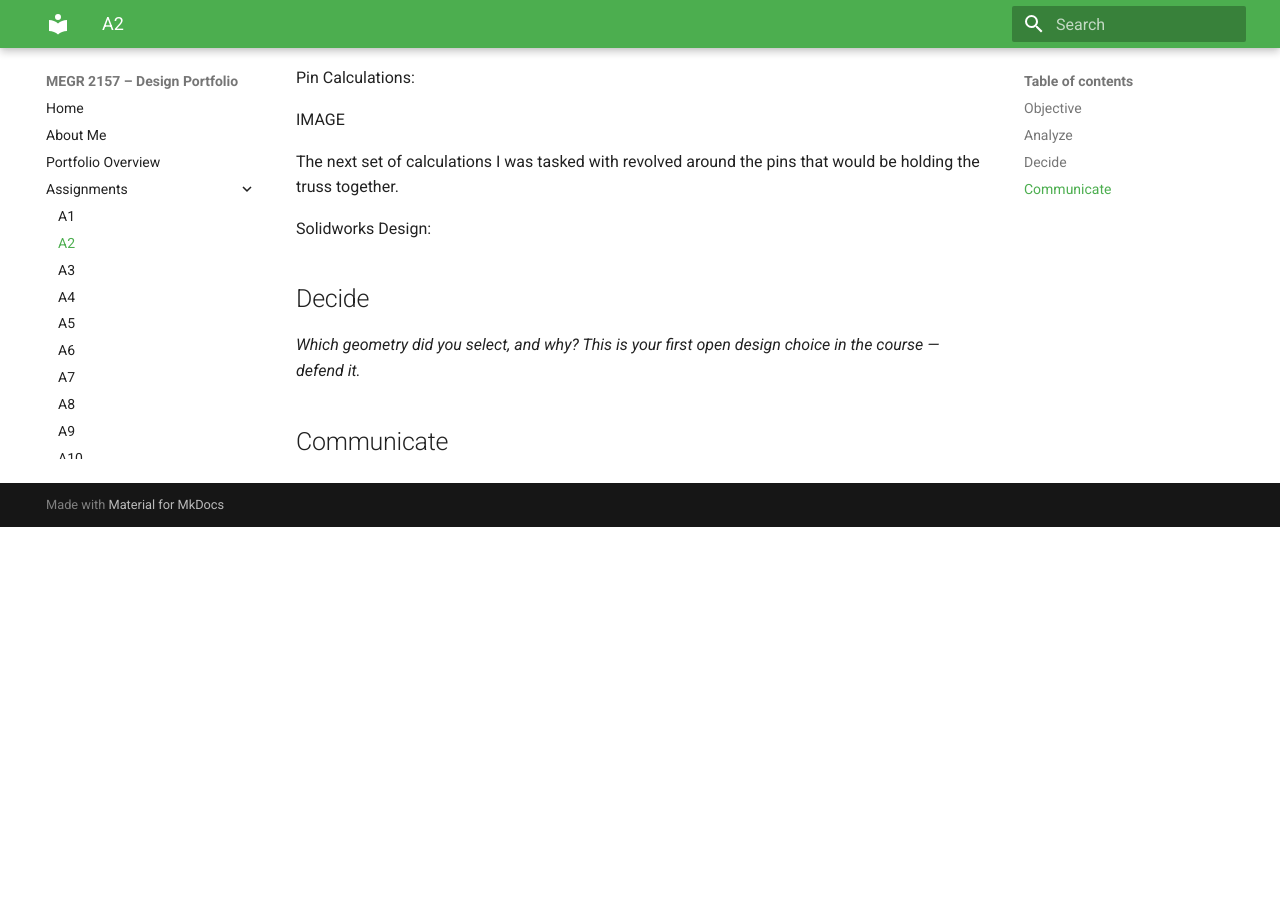
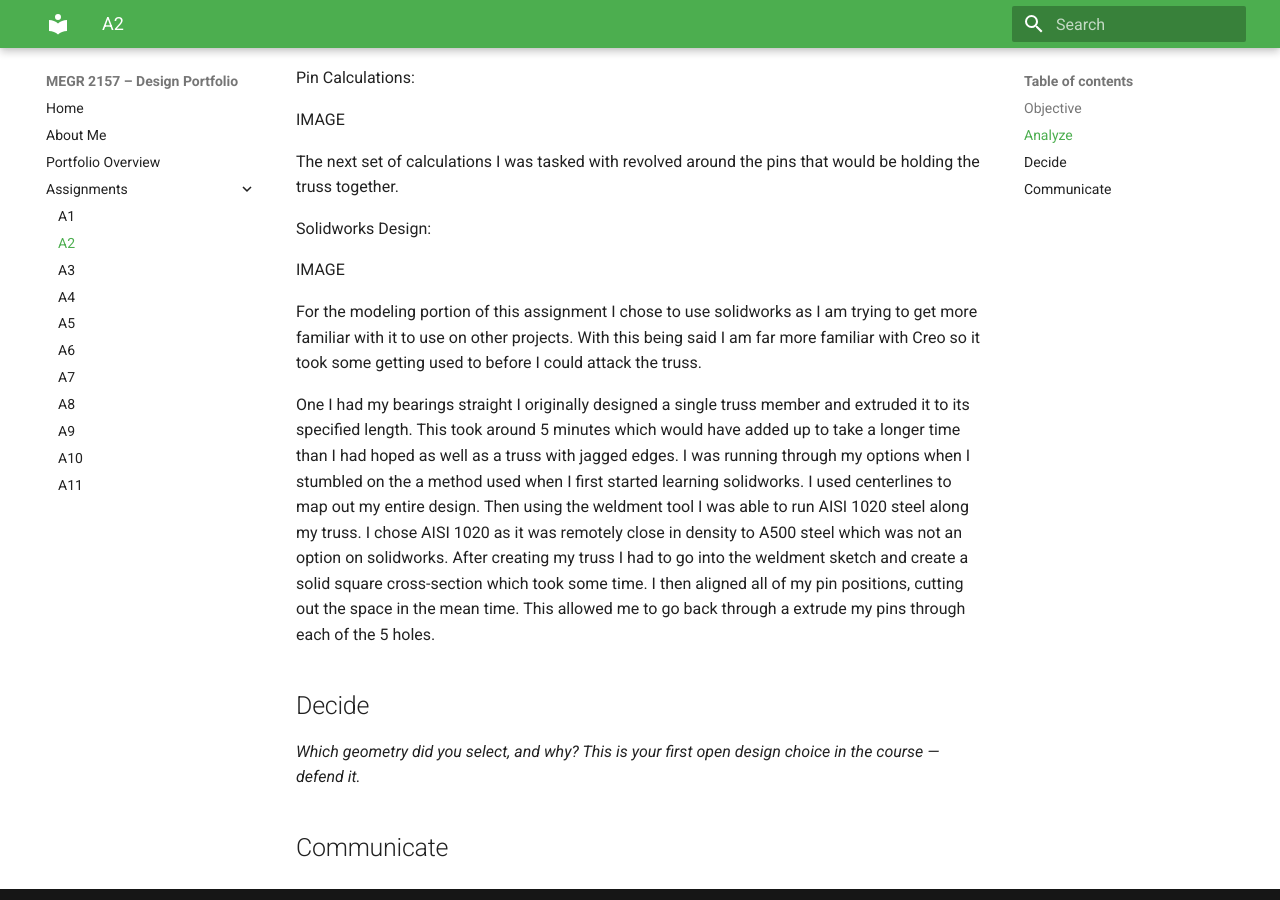
Before and after one commit to noaheme/design-projects-portfolio, an MkDocs documentation site: the page built from docs/assignments/A02/index.md, in a window 1280 px wide and 900 px high, scrolled down 1408 px. Built offline with MkDocs 1.6.1 and Material for MkDocs 9.7.7, drawn with Linux system fonts in a browser that asks for light colours; before the commit the page ends 1935 px from its top, so only the background shows below that.

Commit message:
Enhance Solidworks design section in index.md
Added details about the Solidworks design process for the truss, including the use of centerlines and weldment tools, and the choice of AISI 1020 steel.

```diff
--- a/docs/assignments/A02/index.md
+++ b/docs/assignments/A02/index.md
@@ -45,6 +45,12 @@ The next set of calculations I was tasked with revolved around the pins that wou
 
 Solidworks Design:
 
+IMAGE
+
+For the modeling portion of this assignment I chose to use solidworks as I am trying to get more familiar with it to use on other projects. With this being said I am far more familiar with Creo so it took some getting used to before I could attack the truss.
+
+One I had my bearings straight I originally designed a single truss member and extruded it to its specified length. This took around 5 minutes which would have added up to take a longer time than I had hoped as well as a truss with jagged edges. I was running through my options when I stumbled on the a method used when I first started learning solidworks. I used centerlines to map out my entire design. Then using the weldment tool I was able to run AISI 1020 steel along my truss. I chose AISI 1020 as it was remotely close in density to A500 steel which was not an option on solidworks. After creating my truss I had to go into the weldment sketch and create a solid square cross-section which took some time. I then aligned all of my pin positions, cutting out the space in the mean time. This allowed me to go back through a extrude my pins through each of the 5 holes.
+
 
 ## Decide
 _Which geometry did you select, and why? This is your first open design choice in the course — defend it._
```
